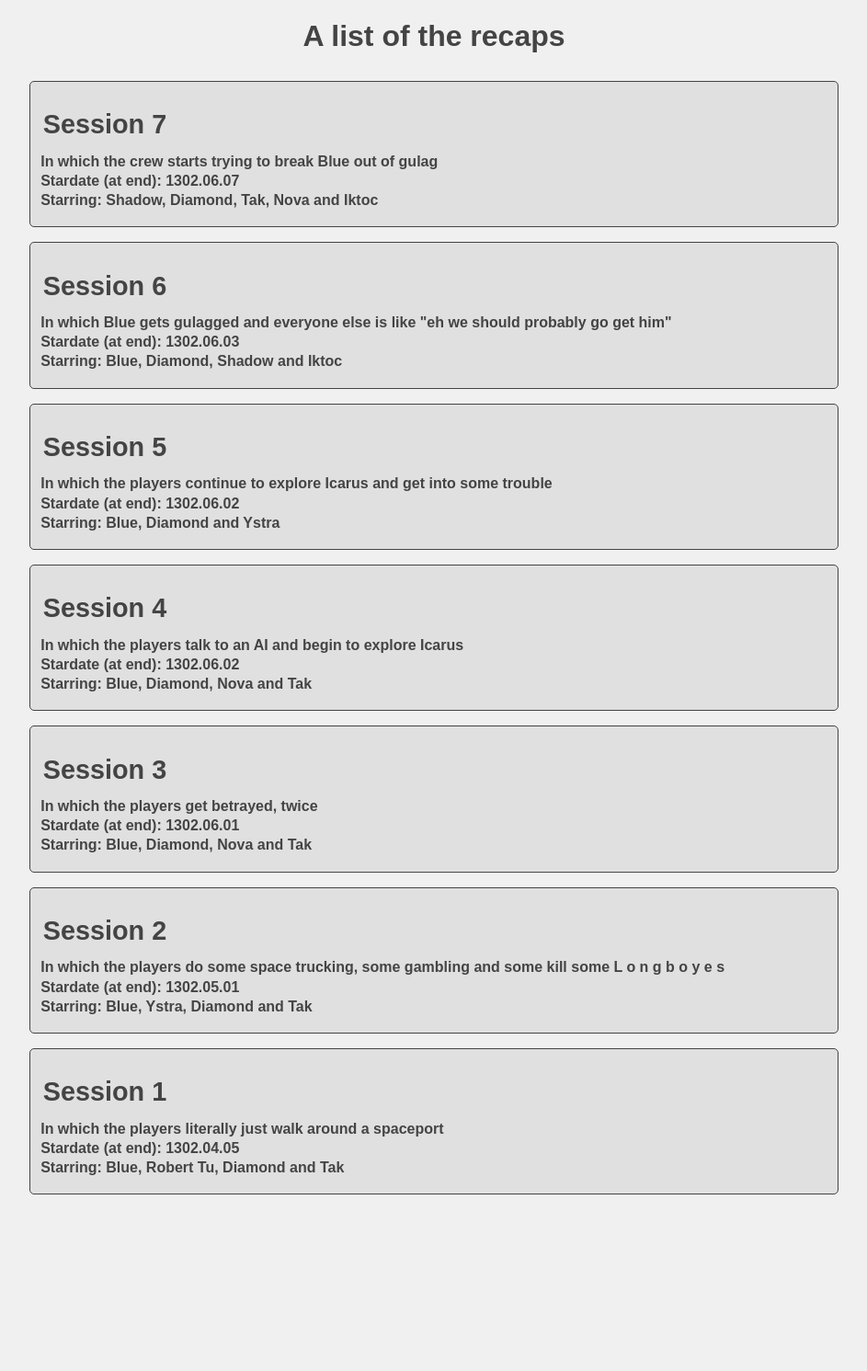
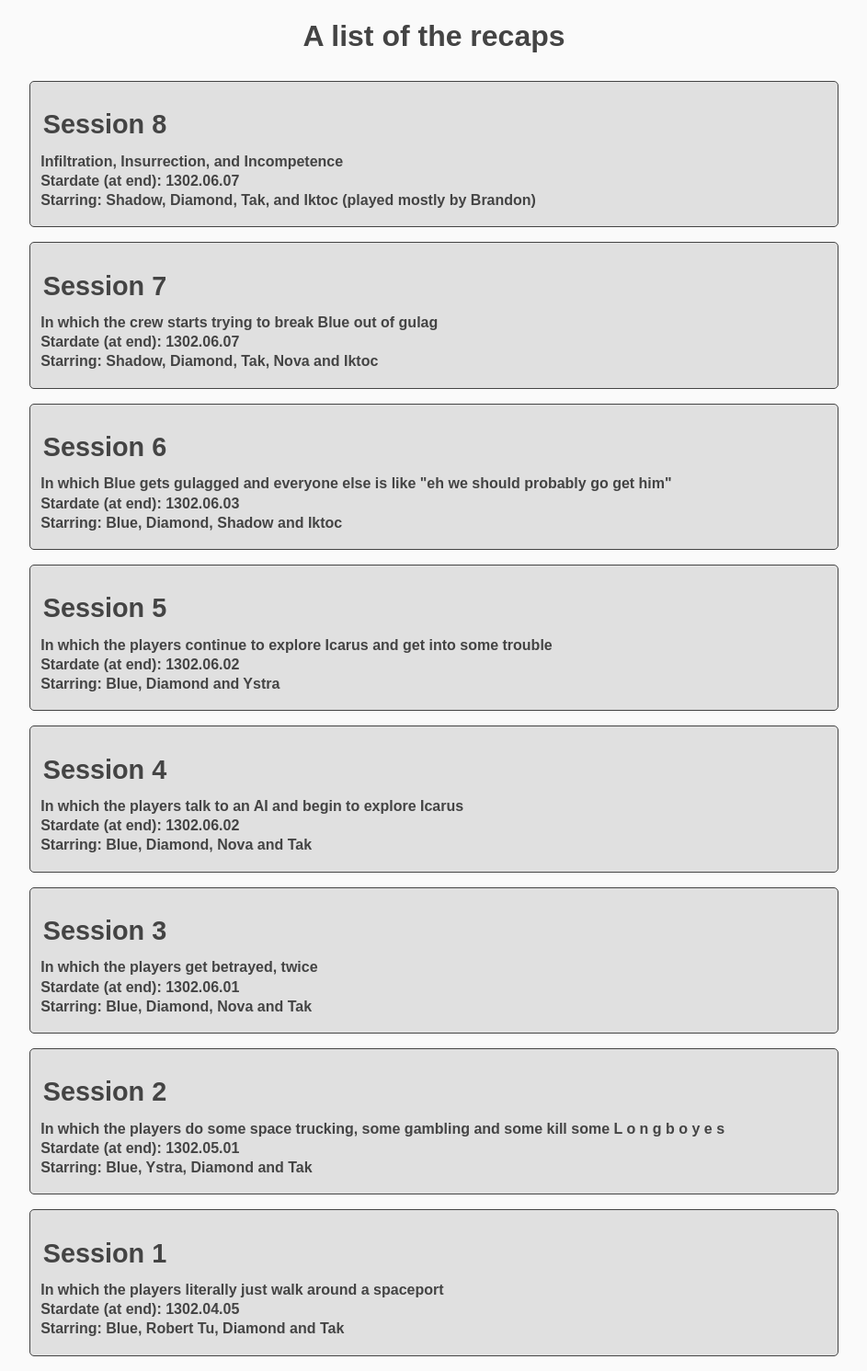
Before and after one commit to tomdrever/tomdrever.github.io, a Jekyll site: the page built from stars/recaps.html, in a window 1280 px wide. Shown: the whole page at 92% size, without its empty margins (168-1111 px from the left). Built offline with Jekyll 4.4.1, drawn with Linux system fonts in a browser that asks for light colours; some web fonts are replaced; before the commit the page ends 1315 px from its top, so only the background shows below that; some of the changed lines change nothing that is shown.

Commit message:
Push new recap

```diff
--- /dev/null
+++ b/_posts/1302-06-07-Session-8.md
@@ -0,0 +1,17 @@
+---
+layout: post
+title: Session 8
+description: Infiltration, Insurrection, and Incompetence
+characters: Shadow, Diamond, Tak, and Iktoc (played mostly by Brandon)
+---
+After a night's stay in the large metal container aboard the freighter, the ground crew arrived at the facility. The container was transported into the facility and then came to a stop inside what appeared to be a large warehouse facility. The sound of the room's crane hefting hundreds of similarly sized boxes around the rooms continued for a couple of hours, and then came to an end, with the lights dimmed. Shadow slipped out of the container doors and hid until a guard who monitored this area walked past, at which point he leapt out from between two boxes and wrestled with the man, eventually managing to restrain him, and allowing Diamond Wing to sprint out of the container and bring his two knives into action, cutting the man's throat and plunging into his chest. The corpse was dragged away and hidden in the container, while Diamond Wing used Shadow's shirt to mop up the blood.
+
+At this point, the crew left the container, and noticed a security camera at the end of the room and the entry to the next, which was a large doorway, several metres wide and high. Another exit was luckily found, and while Shadow, Tak, and Iktoc used their data slab to allow Victor and Nova to hack into the door and open it from miles away, Diamond Wing noticed an autonomous truck passing slowly, and chased after it for a while before failing, then succeeding to grab on to the back and get inside. This was a fancier container, and there were several large packages inside, which contained some fancy thermal pistols, and a slug-throwing sniper rifle – lacking ammunition unfortunately. Diamond Wing grabbed as many of these as he could, then bade his time.
+During this, Nova and Victor were finally able to hack the door and allow the rest of the gang to pass through. They found a smaller corridor with wiring running along the top, which Shadow promptly slashed with his weapon... Setting off a small alarm system. Nevertheless, they were not discovered, and a wee maintenance drone eventually popped out of a small hole in the ceiling to fix the needless destruction. It was hence decided that Tak ought to climb up into the ceiling and crawl through the vent. He struggled up into the vents with the help of Shadow, and began to make his way through the system, hoping that his path didn't lie directly over the large explosion which Diamond was planning to set off.
+
+Big Bird's vehicle had, by now, stopped moving, and so he elected to get out and look around. This was the first mistake. For some reason, the area was alarmed, and his movement set it off – a proper alarm this time, one which Shadow, Iktoc, and Tak all heard. Two light armsmen were summoned immediately, weapons drawn, and exchanged a couple of salvos with Diamond Wing, who dual wielded the thermal pistols he had stolen. Every single shot missed its mark.
+
+Meanwhile, Shadow and Iktoc had made their way to the end of the corridor they had been in, and found a door which opened automatically for them. Pleased with this, they decided to shoot out the security camera which was facing almost exactly at them in the room they had just entered. This was the second mistake. Iktoc aimed straight and true, and his shot was a stunner, completely obliterating the camera. However, it also managed to grab the attention of two of the five soldiers who happened to be sprinting past at the very moment he fired. They peeled off and engaged the pair, while the other three continued through the doorway at the end of the room, straight into the fire of Diamond Wing. However, in a frankly stunningly incompetent moment, he managed to place these shots straight past the trio, and decided to simply run away from the situation, which was souring by the second.
+Tak had, by this point, been in the vents for a few minutes, and you can imagine his displeasure when he noticed the same maintenance drone from earlier moving rapidly towards his rear, in what amounted to a Toolstation parody of the first Alien movie. He was able to drop out of the vents just in time to see Diamond Wing rush into the room he had fallen into – a rather dark one full of what were essentially shopping trollies. Tak crashed into one from above, and Diamond Wing threw him a spare pistol, before telling him to get back into the vent. He then retrieved the fuel bomb from his pack, which convinced Tak to follow the advice, and hid it amongst a few boxes in the centre of the relatively small room, before setting a timer for 30 seconds. He struggled up into the vent and began to make his escape with Tak a way up ahead of him.
+
+The battle had gone worse for Shadow and Iktoc. Shadow had been hit first, two bolts from the soldiers' laser rifles caught him and he went down. Iktoc was able to put down one of them with a single blast, but by that point he too had been wounded, and a second shot from the other foe sent him to the floor too. Both now lie unconscious – but not dead – on the floor there. The question is – will Tak and Diamond Wing get back in time to save the pair with Lazarus patches? Will they be caught in the fuel bomb explosion? Find out next time on Dragon Ball Z!
--- a/_sass/_main.scss
+++ b/_sass/_main.scss
@@ -4,7 +4,7 @@
 body {
   font-family: 'Droid Sans', sans-serif;
   color: #444;
-  background: #F0F0F0;
+  background: #FAFAFA;
 }
 
 .main {
```
Also changed, not shown: 3 other files.
